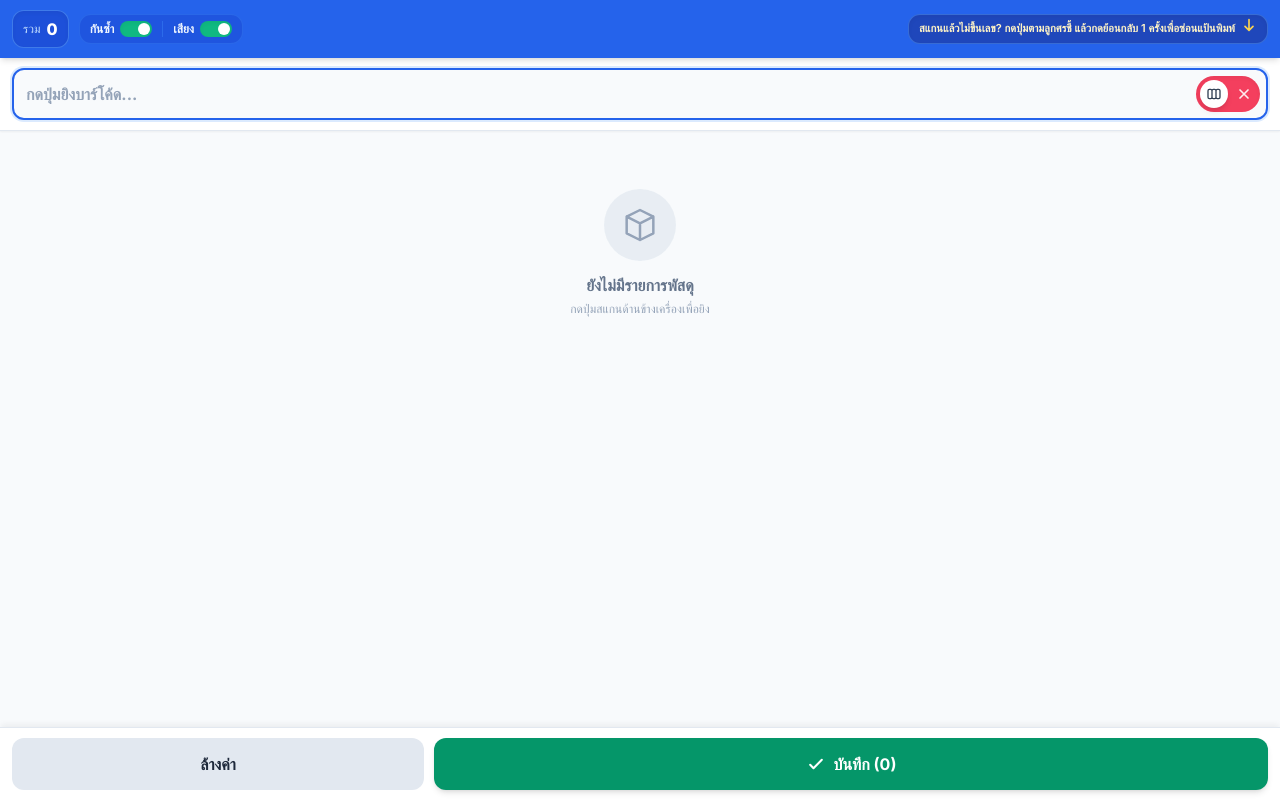
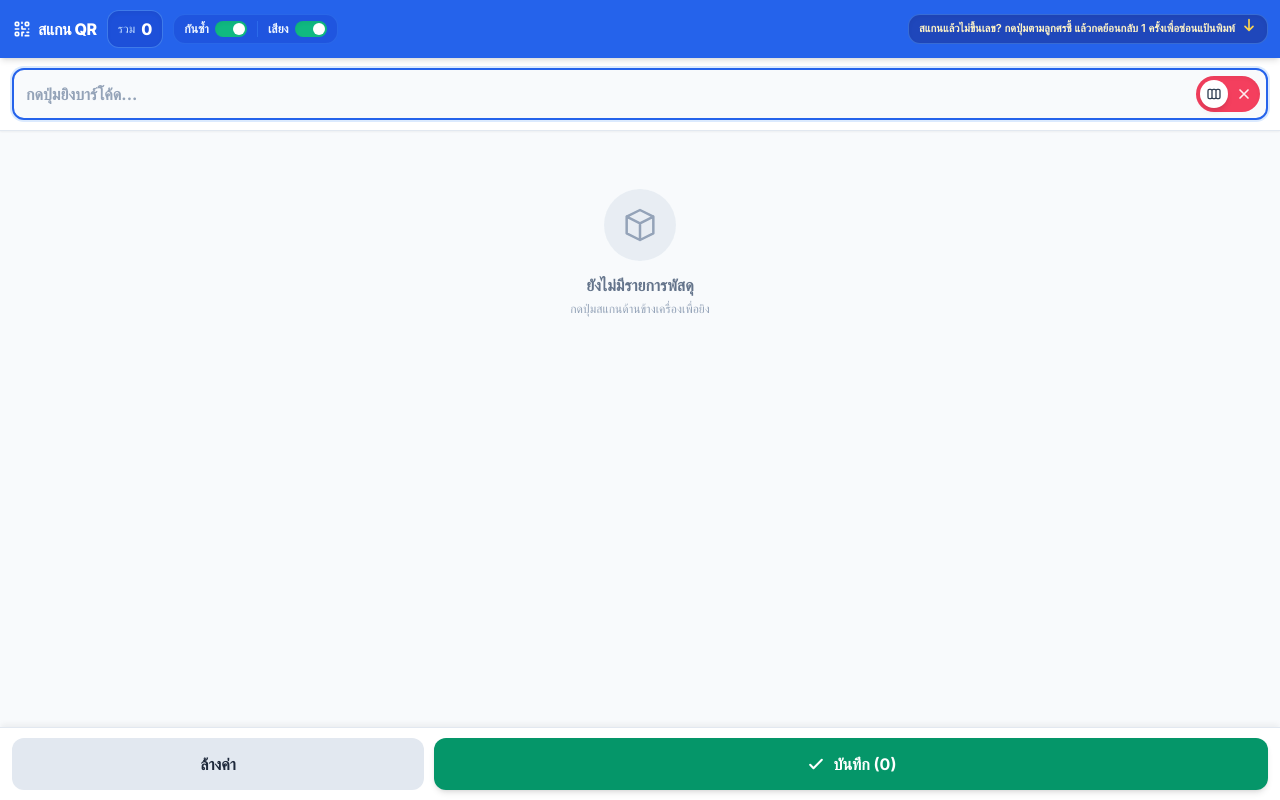
Before and after one commit to dingworking77-cpu/Staff-Attendance, a plain HTML site: page index.html in a window 1280 px wide. Drawn offline with nearby package versions, Linux system fonts and the light colour scheme.

Commit message:
Update header to include QR scan label

```diff
--- a/index.html
+++ b/index.html
@@ -14,8 +14,16 @@
 
   <!-- ส่วนหัว (Header) ขนาดกะทัดรัด -->
   <header class="bg-blue-600 text-white px-3 py-2.5 shadow-md flex items-center justify-between gap-2 sticky top-0 z-40">
-    <!-- ฝั่งซ้าย: ยอดรวม และชุดสวิตช์เปิด-ปิด -->
+    <!-- ฝั่งซ้าย: สแกน QR, ยอดรวม และชุดสวิตช์เปิด-ปิด -->
     <div class="flex items-center flex-wrap gap-2.5">
+      <!-- ป้าย สแกน QR -->
+      <div class="flex items-center space-x-1.5 shrink-0">
+        <svg class="w-5 h-5 text-white shrink-0" fill="none" stroke="currentColor" viewBox="0 0 24 24">
+          <path stroke-linecap="round" stroke-linejoin="round" stroke-width="2" d="M12 4v1m6 11h2m-6 0h-2v4m0-11v3m0 0h.01M12 12h4.01M16 20h4M4 12h4m12 0h.01M5 8h2a1 1 0 001-1V5a1 1 0 00-1-1H5a1 1 0 00-1 1v2a1 1 0 001 1zm12 0h2a1 1 0 001-1V5a1 1 0 00-1-1h-2a1 1 0 00-1 1v2a1 1 0 001 1zM5 20h2a1 1 0 001-1v-2a1 1 0 00-1-1H5a1 1 0 00-1 1v2a1 1 0 001 1z"></path>
+        </svg>
+        <span class="font-extrabold text-base tracking-tight text-white">สแกน QR</span>
+      </div>
+
       <!-- ยอดรวม -->
       <div class="bg-blue-700/90 px-2.5 py-1.5 rounded-xl border border-blue-400/50 flex items-center space-x-1.5 shrink-0 shadow-inner">
         <span class="text-xs text-blue-200 font-medium">รวม</span>
```
